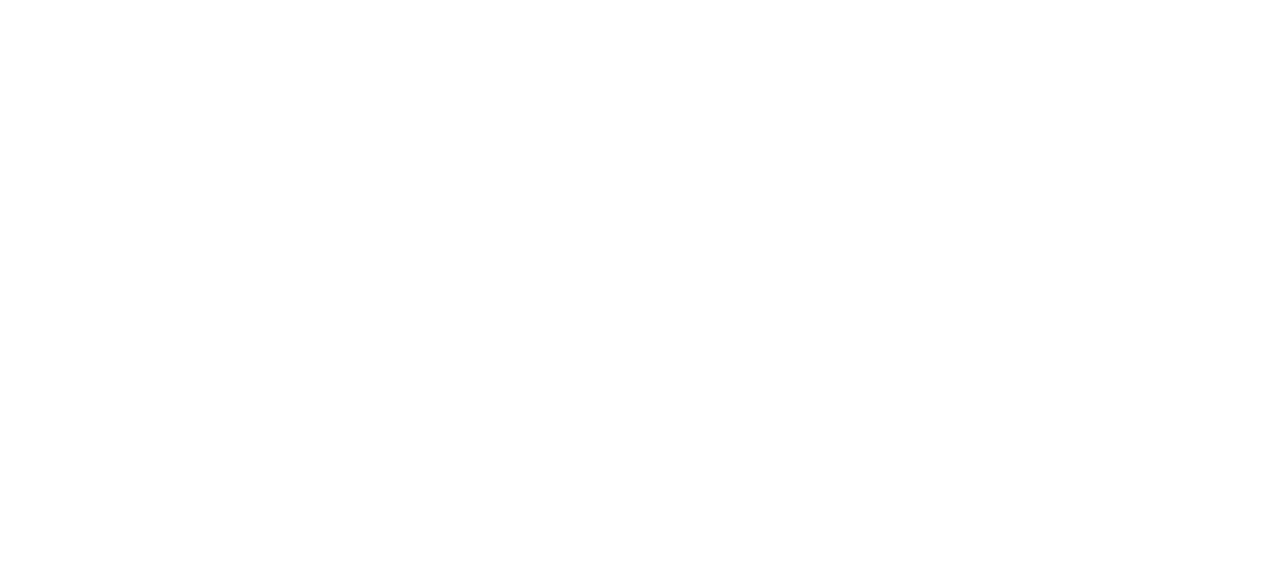
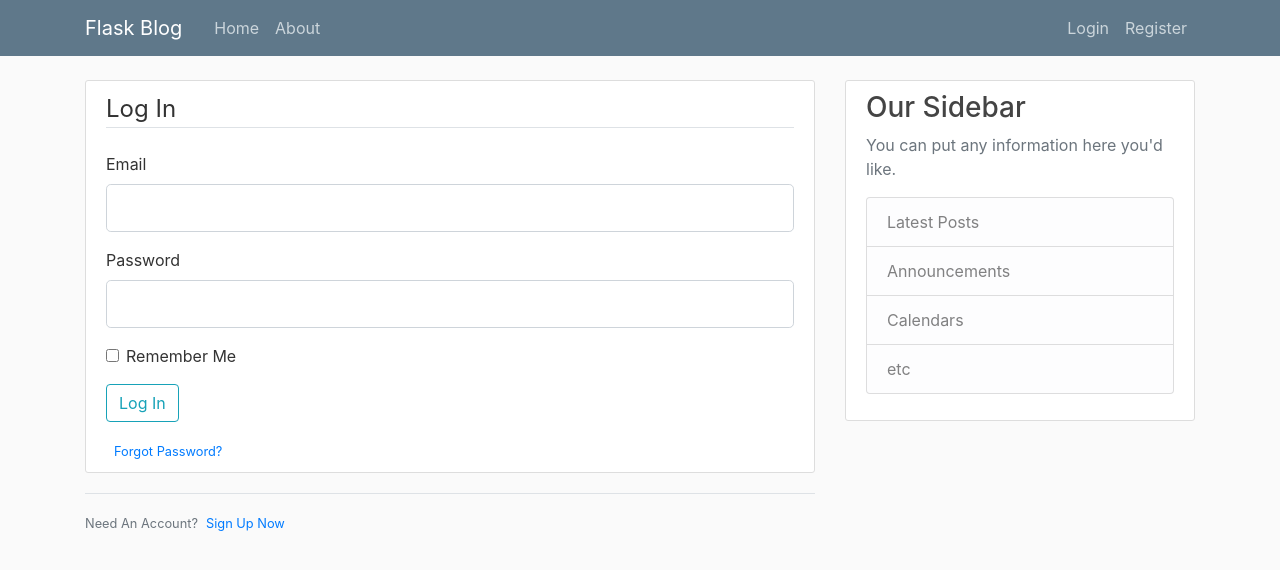
Before and after one commit to dragoeast/flaskblog, a Flask app: page /login in a window 1280 px wide. Before the commit the part shown is empty. Shown: the top 570 px of the page. Run offline with Flask 3, Linux system fonts and the light colour scheme; some libraries are stand-ins or nearby versions.

Commit message:
Login form implemented with test credential

```diff
--- a/flaskblog.py
+++ b/flaskblog.py
@@ -42,9 +42,16 @@ def register():
         return redirect(url_for('home'))
     return render_template('register.html', title='Register', form=form)
 
-@app.route('/login')
+@app.route('/login', methods=['POST', 'GET'])
 def login():
     form = LoginForm()
+    if form.validate_on_submit():
+        if form.email.data == "admin@test.com" and\
+           form.password.data == "password":
+            flash(message="Successful login", category='success')
+            return redirect(url_for('home'))
+        else:
+            flash(message='Login Unsuccessful. Please check email and password')
     return render_template('login.html', title='Login', form=form)
 
 
--- a/templates/layout.html
+++ b/templates/layout.html
@@ -25,13 +25,13 @@
             </button>
             <div class="collapse navbar-collapse" id="navbarToggle">
               <div class="navbar-nav mr-auto">
-                <a class="nav-item nav-link" href="/">Home</a>
-                <a class="nav-item nav-link" href="/about">About</a>
+                <a class="nav-item nav-link" href="{{ url_for('home') }}">Home</a>
+                <a class="nav-item nav-link" href="{{ url_for('about') }}">About</a>
               </div>
               <!-- Navbar Right Side -->
               <div class="navbar-nav">
-                <a class="nav-item nav-link" href="/login">Login</a>
-                <a class="nav-item nav-link" href="/register">Register</a>
+                <a class="nav-item nav-link" href="{{ url_for('login') }}">Login</a>
+                <a class="nav-item nav-link" href="{{ url_for('register') }}">Register</a>
               </div>
             </div>
           </div>
--- a/templates/login.html
+++ b/templates/login.html
@@ -0,0 +1,55 @@
+{% extends "layout.html" %}
+{% block content %}
+    <div class="content-section">
+        <form action="" method="post">
+            {{ form.hidden_tag() }}
+            <fieldset class="form-group">
+                <legend class="border-bottom mb-4">Log In</legend>
+                <div class="form-group">
+                    {{ form.email.label(class="form-control-label") }}
+                    {% if  form.email.errors %}
+                        {{ form.email(class="form-control form-control-lg is-invalid") }}
+                        <div class="invalid-feedback">
+                            {% for error in form.email.errors %}
+                                <span> {{ error }} </span>
+                            {% endfor %}
+                        </div>
+                    {% else %}
+                        {{ form.email(class="form-control form-control-lg") }}
+                    {% endif %}
+                </div>
+                <div class="form-group">
+                    {{ form.password.label(class="form-control-label") }}
+                    {% if  form.password.errors %}
+                        {{ form.password(class="form-control form-control-lg is-invalid") }}
+                        <div class="invalid-feedback">
+                            {% for error in form.password.errors %}
+                                <span> {{ error }} </span>
+                            {% endfor %}
+                        </div>
+                    {% else %}
+                        {{ form.password(class="form-control form-control-lg") }}
+                    {% endif %}
+                </div>
+                <div class="form-check">
+                    {{ form.remember(class="form-check-input") }}
+                    {{ form.remember.label(class="form-check-label") }}
+                </div>
+            </fieldset>
+            <div class="form-group">
+                {{ form.submit(class="btn btn-outline-info") }}
+            </div>
+            <div>
+                <small class="text-muted ml-2">
+                    <a href="#">Forgot Password?</a>
+                </small>
+            </div>
+        </form>
+    </div>
+
+    <div class="border-top pt-3">
+        <small class="text-muted">
+            Need An Account?<a class="ml-2" href="{{ url_for('register') }}">Sign Up Now</a>
+        </small>
+    </div>
+{% endblock content %}
```
